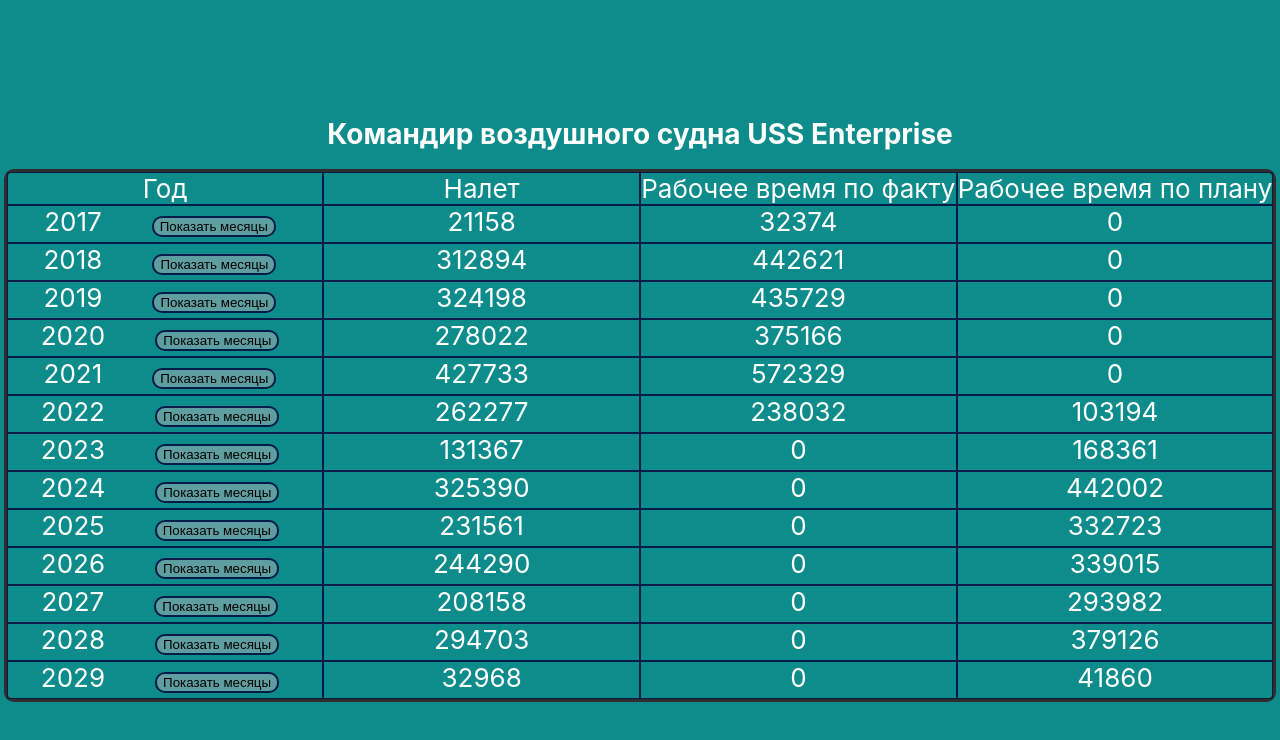
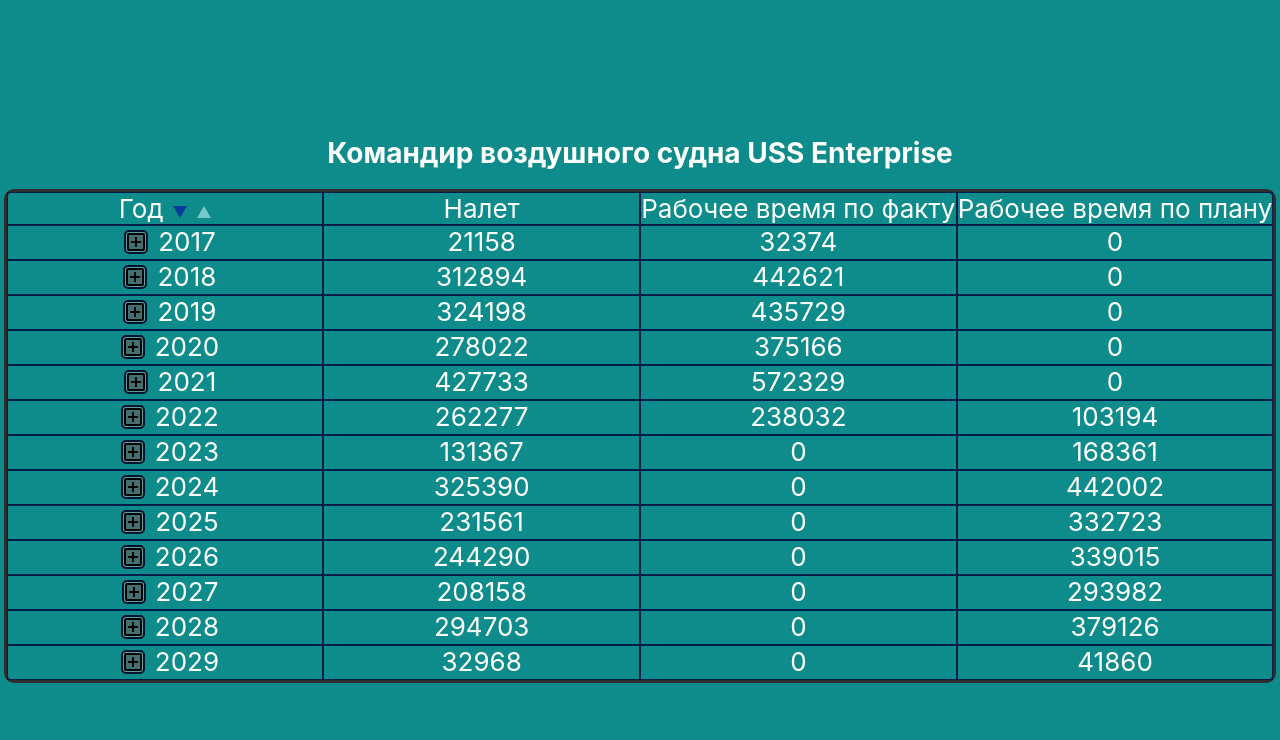
Before and after one commit to Eprst-p/aviabit-test, a React (Create React App) app: page / in a window 1280 px wide. Shown: the top 740 px of the page. Built offline with nearby package versions, Linux system fonts and the light colour scheme.

Commit message:
sort and plus-minus btns

```diff
--- a/src/components/flights-table/flights-table.css
+++ b/src/components/flights-table/flights-table.css
@@ -13,9 +13,72 @@
     border: 1px solid #031c48;
 }
 
+.month-cell {
+    margin-left: 75px;
+    font-size: 75%;
+    text-align: start;
+    padding-left: 5px;
+}
+
 .show-months-btn {
-    margin: 0px 10px 5px 50px;
-    border: 2px solid #031c48;
-    border-radius: 10px;
+    margin: 0px 10px 5px 10px;
+    border: 2px solid #021331;
+    border-radius: 5px;
     background-color: cadetblue;
+    width: 24px;
+    height: 24px;
 }
+
+.btn-plus {
+    background-image: url("icons/icon-plus-24.png");
+    background-repeat: no-repeat;
+    background-position: center;
+}
+
+.btn-minus {
+    background-image: url("icons/icon-minus-24.png");
+    background-repeat: no-repeat;
+    background-position: center;
+}
+
+.show-months-btn:hover {
+    border: 2px solid #eed649;
+    background-color: #00f3c8;
+}
+
+.sort-btn {
+    position: relative;
+    margin-left: 10px;
+
+    width: 0;
+    height: 0;
+    padding: 0;
+
+    border-width: 12px 7px 0;
+    border-color: transparent;
+    border-top-color: #74c9c9;
+    background-color: transparent;
+
+    cursor: pointer;
+    -webkit-transition: border-top-color 0.3s ease, outline-color 0.3s ease;
+    transition: border-top-color 0.3s ease, outline-color 0.3s ease;
+}
+
+.sort-btn + .btn-up  {
+    -webkit-transform: rotate(180deg);
+    transform: rotate(180deg);
+}
+
+.sort-btn:hover {
+    border-top-color: #031c48;
+}
+
+.sort-btn:hover {
+    outline: 1px solid #031c48;
+    outline-offset: 1px;
+}
+
+.sort-btn--active {
+    border-top-color: #031c48;
+    pointer-events: none;
+}
--- a/src/components/flights-table/flights-table.tsx
+++ b/src/components/flights-table/flights-table.tsx
@@ -1,8 +1,14 @@
 import './flights-table.css';
 import {flights} from "../../mocks/create-flights";
 import YearStats from "./year-stats";
+import {SortOrder} from "../../settings/sort-order";
+import {useState} from "react";
+import {sortAsc, sortDesc} from "../../settings/sort-functions";
+
 
 function FlightsTable(): JSX.Element {
+    const [sortOrder, setSortOrder] = useState(SortOrder.Asc)
+
     const uniqueYears = new Set<number>();
     flights.forEach(flight => {
         const flightDate = new Date(flight.dateFlight);
@@ -10,14 +16,35 @@
         uniqueYears.add(year);
     });
     const yearsArr:number[] = Array.from(uniqueYears);
-    yearsArr.sort();
+
+    switch (sortOrder) {
+        case SortOrder.Asc:
+            console.log('asc');
+            yearsArr.sort(sortAsc);
+            break;
+        case SortOrder.Desc:
+            console.log('desc');
+            yearsArr.sort(sortDesc);
+            break;
+    }
+
+    const handleSortBtnDownClick = () => {
+        setSortOrder(SortOrder.Asc);
+    }
+
+    const handleSortBtnUpClick = () => {
+        setSortOrder(SortOrder.Desc);
+    }
 
     return (
         <main className="page-content">
             <div className="container" data-testid="main-container">
                 <h1 className="page-content__title">Командир воздушного судна USS Enterprise</h1>
                 <div className="flights-table">
-                        <div className="table-cell">Год</div>
+                        <div className="table-cell">Год
+                            <button className={`sort-btn btn-down ${sortOrder === SortOrder.Asc ?'sort-btn--active' : ''}`} onClick={handleSortBtnDownClick}></button>
+                            <button className={`sort-btn btn-up ${sortOrder === SortOrder.Desc ?'sort-btn--active' : ''}`} onClick={handleSortBtnUpClick}></button>
+                        </div>
                         <div className="table-cell">Налет</div>
                         <div className="table-cell">Рабочее время по факту</div>
                         <div className="table-cell">Рабочее время по плану</div>
--- a/src/components/flights-table/month-stats.tsx
+++ b/src/components/flights-table/month-stats.tsx
@@ -1,5 +1,5 @@
 import {FlightType} from "../../types/flight-type";
-import {monthNames} from "../settings/months-names";
+import {monthNames} from "../../settings/months-names";
 
 type MonthProps = {
     flightsPerYear: FlightType[];
--- a/src/components/flights-table/months-table.tsx
+++ b/src/components/flights-table/months-table.tsx
@@ -1,6 +1,6 @@
 import {FlightType} from "../../types/flight-type";
 import MonthStats from "./month-stats";
-import {sortAsc} from "../settings/sortAsc";
+import {sortAsc} from "../../settings/sort-functions";
 
 type MonthsStatsProps = {
     flightsPerYear: FlightType[];
--- a/src/components/flights-table/year-stats.tsx
+++ b/src/components/flights-table/year-stats.tsx
@@ -1,6 +1,8 @@
 import {flights} from "../../mocks/create-flights";
 import MonthsTable from "./months-table";
 import {useState} from "react";
+import "./icons/icon-plus-24.png"
+import "./icons/icon-minus-24.png"
 
 type FlightProps = {
     year: number;
@@ -28,8 +30,9 @@
 
     return (
         <>
-            <div className="table-cell">{year}
-                <button className="show-months-btn" onClick={handleShowMonthsBtnClick}>Показать месяцы</button>
+            <div className="table-cell">
+                <button className={`show-months-btn ${showMonths ? 'btn-minus' : 'btn-plus'}`} onClick={handleShowMonthsBtnClick}></button>
+                {year}
             </div>
             <div className="table-cell">{flightTime}</div>
             <div className="table-cell">{workTimeFact}</div>
--- a/src/components/settings/sortAsc.ts
+++ /dev/null
@@ -1,6 +0,0 @@
-
-const sortAsc = (first:number, second:number) => {
-    return first - second;
-};
-
-export {sortAsc};
--- a/src/components/settings/months-names.ts
+++ b/src/settings/months-names.ts
@@ -1,4 +1,4 @@
-import {MonthsNamesType} from "../../types/months-names-type";
+import {MonthsNamesType} from "../types/months-names-type";
 
 export const monthNames:MonthsNamesType = {
     0: 'Январь',
--- /dev/null
+++ b/src/settings/sort-functions.ts
@@ -0,0 +1,10 @@
+
+const sortAsc = (first:number, second:number) => {
+    return first - second;
+};
+
+const sortDesc = (first:number, second:number) => {
+    return second - first;
+};
+
+export {sortAsc, sortDesc};
--- /dev/null
+++ b/src/settings/sort-order.ts
@@ -0,0 +1,4 @@
+export enum SortOrder {
+  Asc = 'Asc',
+  Desc = 'Desc',
+}
```
Also changed, not shown: src/components/flights-table/icons/icon-minus-24.png (added), src/components/flights-table/icons/icon-plus-24.png (added).
